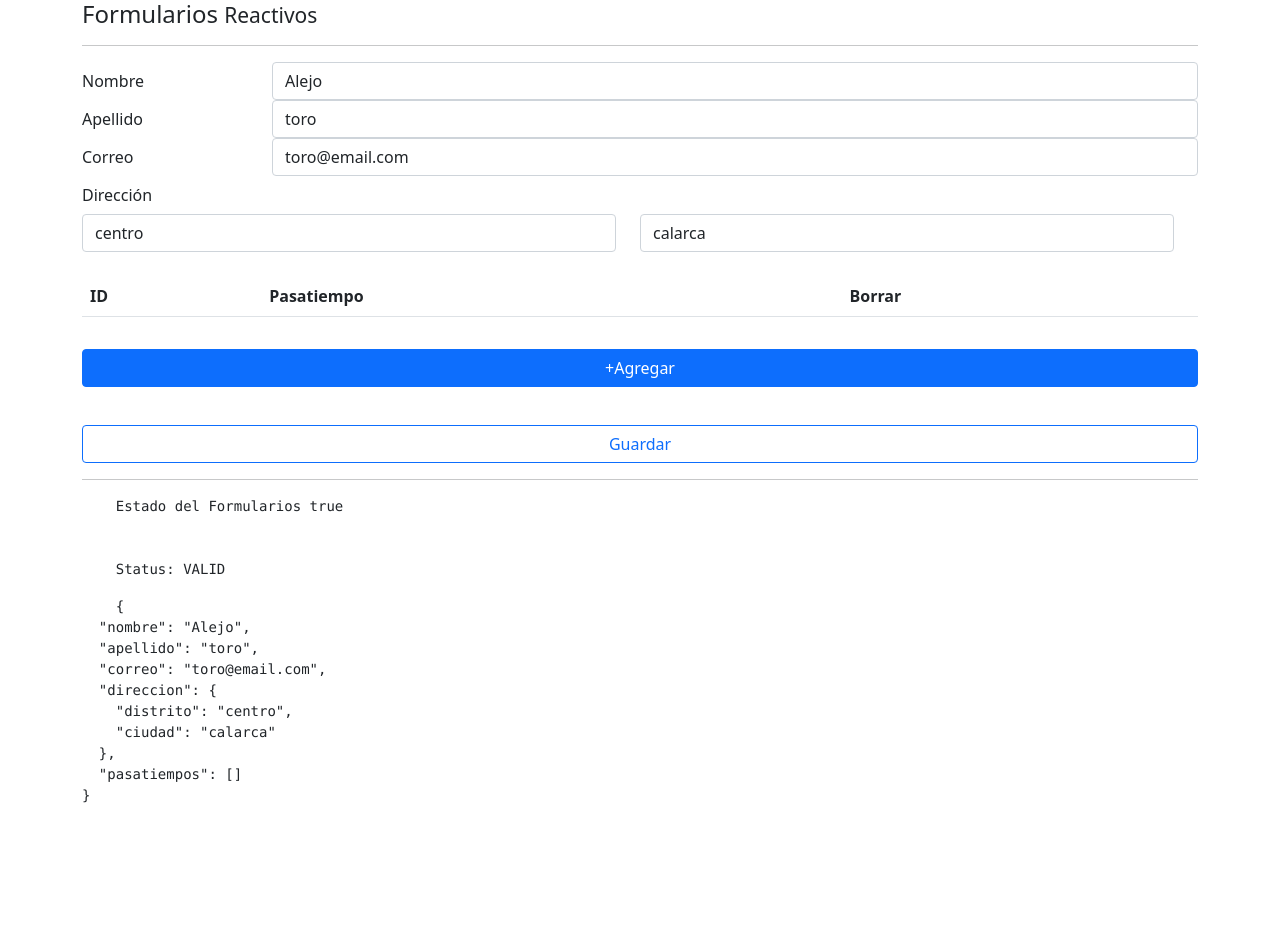
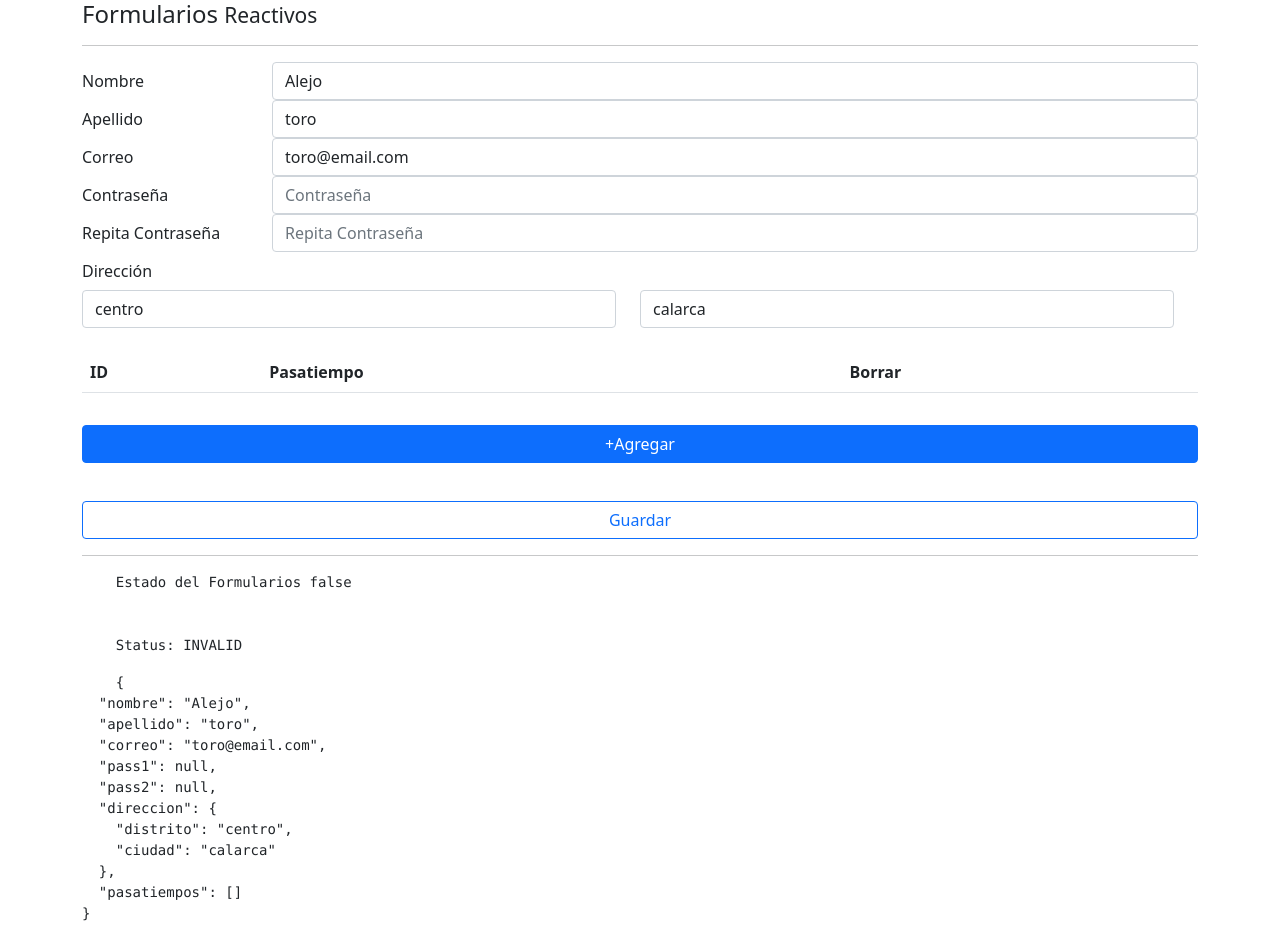
Before and after one commit to hatorob/formularios-Angular, an Angular app: page /reactivo in a window 1280 px wide. Before the commit the page ends 822 px from the top, so only its background shows below. Built offline with nearby package versions, Linux system fonts and the light colour scheme.

Commit message:
Reactivo: validar que pass2 sea igual a pass1

```diff
--- a/src/app/pages/reactive/reactive.component.html
+++ b/src/app/pages/reactive/reactive.component.html
@@ -32,6 +32,23 @@
             <small class="text-danger" *ngIf="correoNoValido">Ingrese un correo valido</small>
         </div>
     </div>
+    <!--  -->
+    <div class="form-group row">
+        <label class="col-2 col-form-label">Contraseña</label>
+        <div class="col">
+
+            <input class="form-control" type="password" placeholder="Contraseña" formControlName="pass1" [class.is-invalid]="pass1Novalido">
+        </div>
+    </div>
+    <div class="form-group row">
+        <label class="col-2 col-form-label">Repita Contraseña</label>
+        <div class="col">
+
+            <input class="form-control" type="password" placeholder="Repita Contraseña" formControlName="pass2" [class.is-invalid]="pass2Novalido">
+        </div>
+    </div>
+
+
 
     <div class="form-group row" formGroupName="direccion">
         <label class="col col-form-label">Dirección</label>
--- a/src/app/pages/reactive/reactive.component.ts
+++ b/src/app/pages/reactive/reactive.component.ts
@@ -41,16 +41,29 @@
     return this.forma.get('direccion.ciudad')?.invalid && this.forma.get('direccion.ciudad')?.touched
   }
 
+  get pass1Novalido() {
+    return this.forma.get('pass1')?.invalid && this.forma.get('pass1')?.touched;
+  }
+  get pass2Novalido() {
+     const pass1 = this.forma.get('pass1').value;
+     const pass2 = this.forma.get('pass2').value;
+     return ( pass1 === pass2 ) ? false : true;
+  }
+
   crearFormulario() {
     this.forma = this.fb.group({
       nombre: ['', [Validators.required, Validators.minLength(5)]],
       apellido: ['', [Validators.required, Validators.minLength(2), this.validadores.noHerrera]],
       correo: ['', [Validators.required, Validators.pattern('[a-z0-9._%+-]+@[a-z0-9.-]+\.[a-z]{2,3}$')]],
+      pass1: ['', Validators.required],
+      pass2: ['', Validators.required],
       direccion: this.fb.group({
         distrito: ['', Validators.required],
         ciudad: ['', Validators.required],
       }),
       pasatiempos: this.fb.array([]),
+    }, {
+      validators: this.validadores.passwordsIguales('pass1','pass2')
     });
   }
 
--- a/src/app/services/validadores.service.ts
+++ b/src/app/services/validadores.service.ts
@@ -1,5 +1,5 @@
 import { Injectable } from '@angular/core';
-import { FormControl } from '@angular/forms';
+import { FormControl, FormGroup } from '@angular/forms';
 
 @Injectable({
   providedIn: 'root'
@@ -18,7 +18,23 @@
     }
   }
 
+  passwordsIguales( pass1Name: string, pass2Name: string ) {
 
+
+    return ( formGroup: FormGroup ) => {
+
+      const pass1Contro = formGroup.controls[pass1Name];
+      const pass2Contro = formGroup.controls[pass2Name];
+
+      if( pass1Contro.value === pass2Contro.value  ) {
+        pass2Contro.setErrors(null);
+      } else {
+        pass2Contro.setErrors( { noEsIgual: true });
+      }
+
+    }
+
+  }
 
 
 
```
